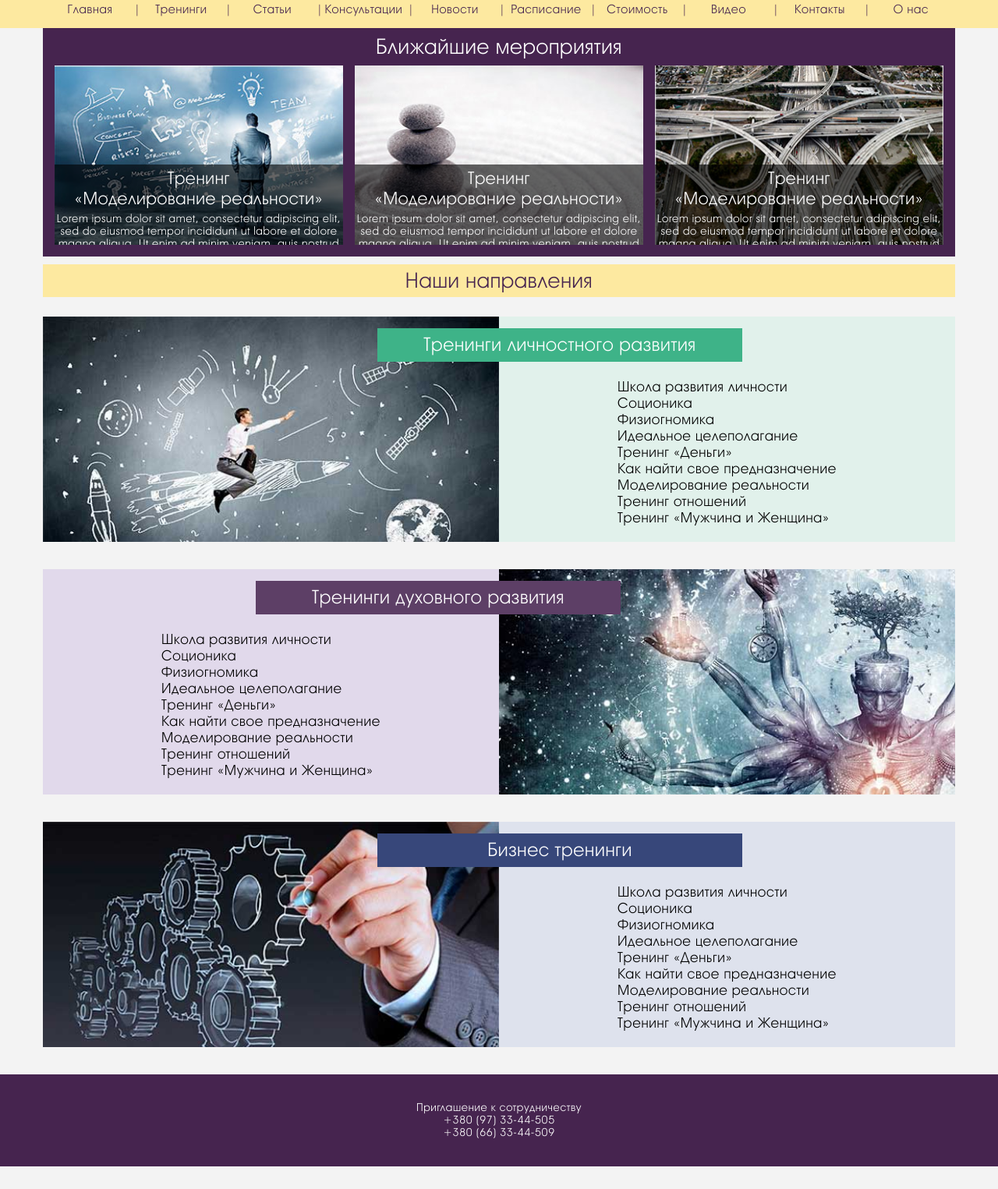
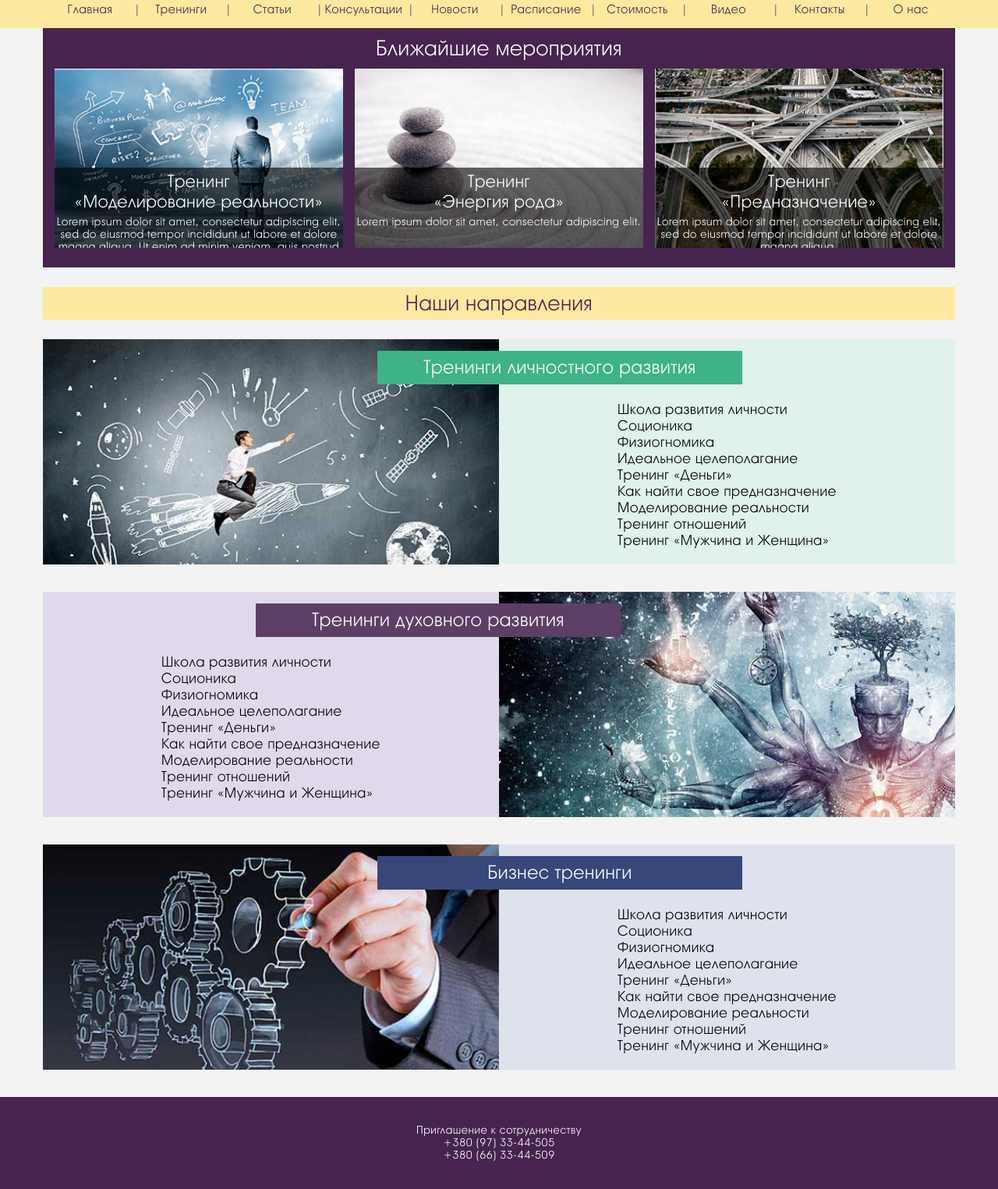
Before and after one commit to ZatolokinPavel/zhivoeslovo, a PHP site: page / in a window 1280 px wide. Shown: the part 381-1906 px from the top of the page at 78% size. Before the commit the page ends 1877 px from the top, so only its background shows below. Run offline with PHP 8.4, Linux system fonts and the light colour scheme.

Commit message:
update upcoming-events styles

```diff
--- a/css/main.css
+++ b/css/main.css
@@ -164,31 +164,31 @@ h4 {font-size: 22px; font-weight: normal;}
 .main-menu a {display: block; width: 100%; line-height: 47px; padding: 0 5px; color: #46244f; text-decoration: none;}
 .main-menu a:hover {background: #3ac793;}
 
-.upcoming-events {margin: 0 0 25px 0; padding: 0 15px; background-color: #46244f;}
-.upcoming-events > h2.title {margin: 0; padding: 8px; text-align: center; color: #fff;}
+.upcoming-events {margin: 0 0 25px 0; padding: 0 15px 10px 15px; background-color: #46244f;}
+.upcoming-events > h2.title {margin: 0; padding: 10px; text-align: center; color: #fff;}
 .upcoming-events .event {position: relative; height: 230px; overflow: hidden;}
 .upcoming-events .event img {width: 100%;}
 .upcoming-events .event .descr {position: absolute; left: 0; right: 0; bottom: 0; height: 45%; text-align: center;
-                                color: #fff; background: rgba(0,0,0,0.6); transition: height 0.2s linear 0s;}
+    color: #fff; background: rgba(0,0,0,0.6); transition: height 0.2s linear 0s;}
 .upcoming-events .event:hover .descr {height: 70%;}
 .upcoming-events .event h4 {margin: 5px; padding: 0;}
 .upcoming-events .event p {margin: 0; padding: 0;}
 
-h2.home-activities-title {display: block; margin: 25px 0; padding: 5px; text-align: center; color: #46244f; background-color: #fde9a0;}
-.home-activities {position: relative; margin-bottom: 35px; text-align: center; font-size: 18px;}
-.home-activities.n1 {background: #e1f1eb; padding-left:  50%;}
-.home-activities.n2 {background: #e1d9eb; padding-right: 50%;}
-.home-activities.n3 {background: #dee2ed; padding-left:  50%;}
-.home-activities > div.cover {position: absolute; top: 0; bottom: 0; width: 50%; height: 100%;
-                              background-repeat: no-repeat; background-size: cover;}
-.home-activities.n1 > div.cover {left:  0; background-image: url("/img/home/rocket-science.jpg")}
-.home-activities.n2 > div.cover {right: 0; background-image: url("/img/home/meditation-spiritual.jpg")}
-.home-activities.n3 > div.cover {left:  0; background-image: url("/img/home/biznes-protsess.jpg")}
-.home-activities > h3 {display: block; position: absolute; color: #fff; left: 50%; margin: 15px 0; padding: 7px 15px;
+.home-activities > h2.title {display: block; margin: 25px 0; padding: 5px; text-align: center; color: #46244f; background: #fde9a0;}
+.home-activities > div {position: relative; margin-bottom: 35px; text-align: center; font-size: 18px;}
+.home-activities > div.n1 {background: #e1f1eb; padding-left:  50%;}
+.home-activities > div.n2 {background: #e1d9eb; padding-right: 50%;}
+.home-activities > div.n3 {background: #dee2ed; padding-left:  50%;}
+.home-activities .cover {position: absolute; top: 0; bottom: 0; width: 50%; height: 100%;
+    background-repeat: no-repeat; background-size: cover;}
+.home-activities .n1 .cover {left:  0; background-image: url("/img/home/rocket-science.jpg")}
+.home-activities .n2 .cover {right: 0; background-image: url("/img/home/meditation-spiritual.jpg")}
+.home-activities .n3 .cover {left:  0; background-image: url("/img/home/biznes-protsess.jpg")}
+.home-activities h3 {display: block; position: absolute; color: #fff; left: 50%; margin: 15px 0; padding: 7px 15px;
                        min-width: 40%; text-align: center;}
-.home-activities.n1 > h3 {background: #3eb388; transform: translateX(-33.333%);}
-.home-activities.n2 > h3 {background: #5d3f66; transform: translateX(-66.666%);}
-.home-activities.n3 > h3 {background: #37477a; transform: translateX(-33.333%);}
+.home-activities .n1 h3 {background: #3eb388; transform: translateX(-33.333%);}
+.home-activities .n2 h3 {background: #5d3f66; transform: translateX(-66.666%);}
+.home-activities .n3 h3 {background: #37477a; transform: translateX(-33.333%);}
 /*.home-activities > h3:before {display: block; content: ''; position: absolute; top: 0; right: 100%; height: 0; width: 0; border: 25px solid darkred; border-bottom-color: transparent; border-left-color: transparent;}*/
 /*.home-activities > h3:after  {display: block; content: ''; position: absolute; top: 0; left:  100%; height: 100%; width: 50px; background: red;}*/
 .home-activities ul {display: inline-block; margin: 80px 0 20px 0; text-align: initial;}
--- a/index.html
+++ b/index.html
@@ -62,9 +62,9 @@
 </menu>
 
 <main class="container">
-    <section class="upcoming-events">
+    <section class="upcoming-events box">
         <h2 class="title">Ближайшие мероприятия</h2>
-        <div class="grid box">
+        <div class="grid">
             <div class="col4">
                 <div class="event">
                     <img src="/img/events/1-2015-06-25-Kma043VaMa.jpg">
@@ -84,13 +84,9 @@
                 <div class="event">
                     <img src="/img/events/271101__sand-stones-zen_p.jpg">
                     <div class="descr">
-                        <h4>Тренинг<br>&laquo;Моделирование реальности&raquo;</h4>
+                        <h4>Тренинг<br>&laquo;Энергия рода&raquo;</h4>
                         <p>
-                            Lorem ipsum dolor sit amet, consectetur adipiscing elit, sed do eiusmod tempor incididunt
-                            ut labore et dolore magna aliqua. Ut enim ad minim veniam, quis nostrud exercitation ullamco
-                            laboris nisi ut aliquip ex ea commodo consequat. Duis aute irure dolor in reprehenderit
-                            in voluptate velit esse cillum dolore eu fugiat nulla pariatur. Excepteur sint occaecat
-                            cupidatat non proident, sunt in culpa qui officia deserunt mollit anim id est laborum.
+                            Lorem ipsum dolor sit amet, consectetur adipiscing elit.
                         </p>
                     </div>
                 </div>
@@ -99,13 +95,10 @@
                 <div class="event">
                     <img src="/img/events/345323_jdpwjd.jpg">
                     <div class="descr">
-                        <h4>Тренинг<br>&laquo;Моделирование реальности&raquo;</h4>
+                        <h4>Тренинг<br>&laquo;Предназначение&raquo;</h4>
                         <p>
                             Lorem ipsum dolor sit amet, consectetur adipiscing elit, sed do eiusmod tempor incididunt
-                            ut labore et dolore magna aliqua. Ut enim ad minim veniam, quis nostrud exercitation ullamco
-                            laboris nisi ut aliquip ex ea commodo consequat. Duis aute irure dolor in reprehenderit
-                            in voluptate velit esse cillum dolore eu fugiat nulla pariatur. Excepteur sint occaecat
-                            cupidatat non proident, sunt in culpa qui officia deserunt mollit anim id est laborum.
+                            ut labore et dolore magna aliqua.
                         </p>
                     </div>
                 </div>
@@ -113,8 +106,9 @@
         </div>
     </section>
 
-    <h2 class="home-activities-title">Наши направления</h2>
-    <section class="box home-activities n1">
+    <section class="home-activities box">
+        <h2 class="title">Наши направления</h2>
+        <div class="box n1">
             <div class="cover"></div>
             <h3>Тренинги личностного развития</h3>
             <ul>
@@ -128,8 +122,8 @@
                 <li>Тренинг отношений</li>
                 <li>Тренинг «Мужчина и Женщина»</li>
             </ul>
-    </section>
-    <section class="box home-activities n2">
+        </div>
+        <div class="box n2">
             <div class="cover"></div>
             <h3>Тренинги духовного развития</h3>
             <ul>
@@ -143,8 +137,8 @@
                 <li>Тренинг отношений</li>
                 <li>Тренинг «Мужчина и Женщина»</li>
             </ul>
-    </section>
-    <section class="box home-activities n3">
+        </div>
+        <div class="box n3">
             <div class="cover"></div>
             <h3>Бизнес тренинги</h3>
             <ul>
@@ -158,6 +152,7 @@
                 <li>Тренинг отношений</li>
                 <li>Тренинг «Мужчина и Женщина»</li>
             </ul>
+        </div>
     </section>
 </main>
 
```
Lines whose indentation alone changed are shown as unchanged.
